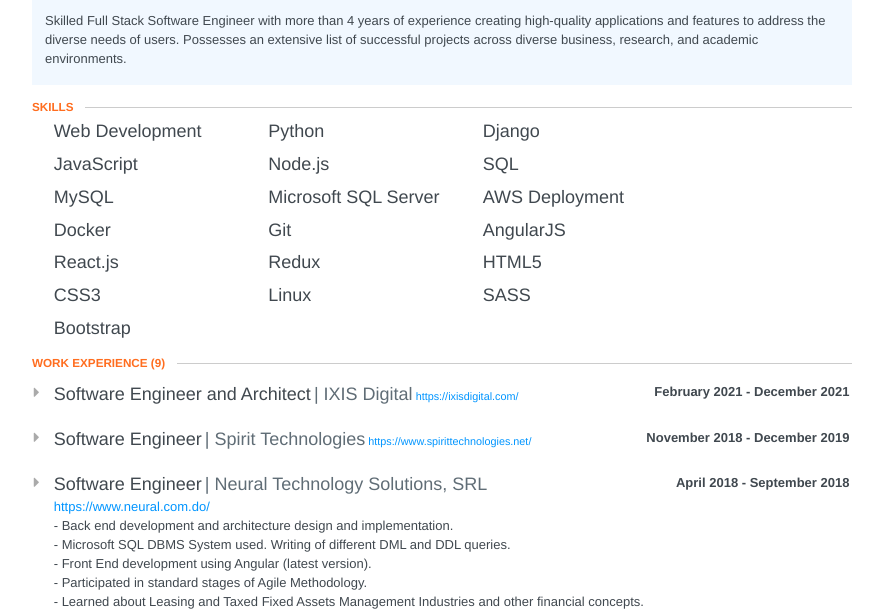
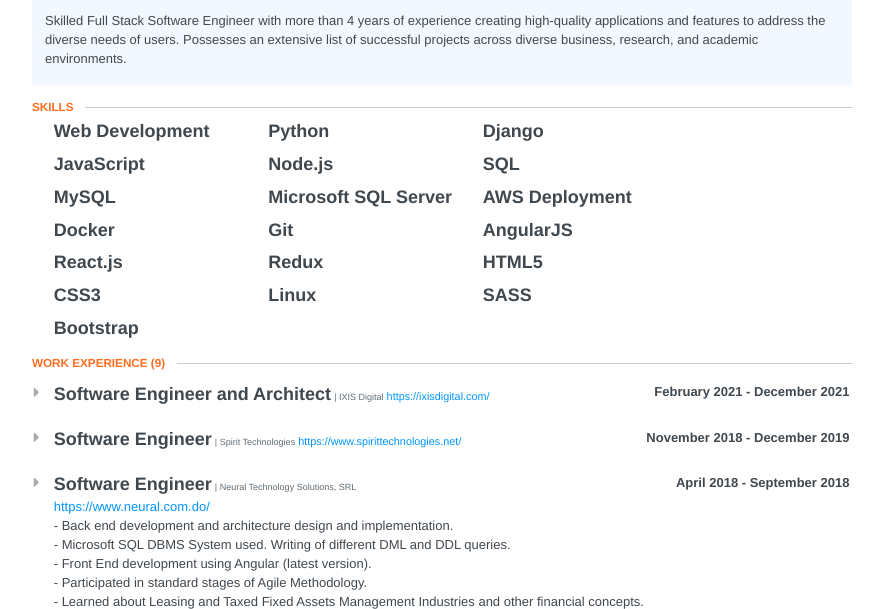
Before and after one commit to marioscience/marioscience.github.io, a website: page index.html in a window 1280 px wide. Shown: the part 187-796 px from the top of the page, without its empty margins (198-1081 px from the left). Drawn offline with Linux system fonts and the light colour scheme.

Commit message:
restoring font-size

```diff
--- a/index.html
+++ b/index.html
@@ -375,7 +375,7 @@ h2.section-title {
 .title,
 .language,
 .name {
-    font-weight: 500;
+    font-weight: 600;
     font-size: large;
 }
 
@@ -392,7 +392,7 @@ h2.section-title {
 .awarder {
     color: #606d76;
     font-weight: 500;
-    font-size: large;
+    font-size: smaller;
 }
 
 .section header .date {
```
